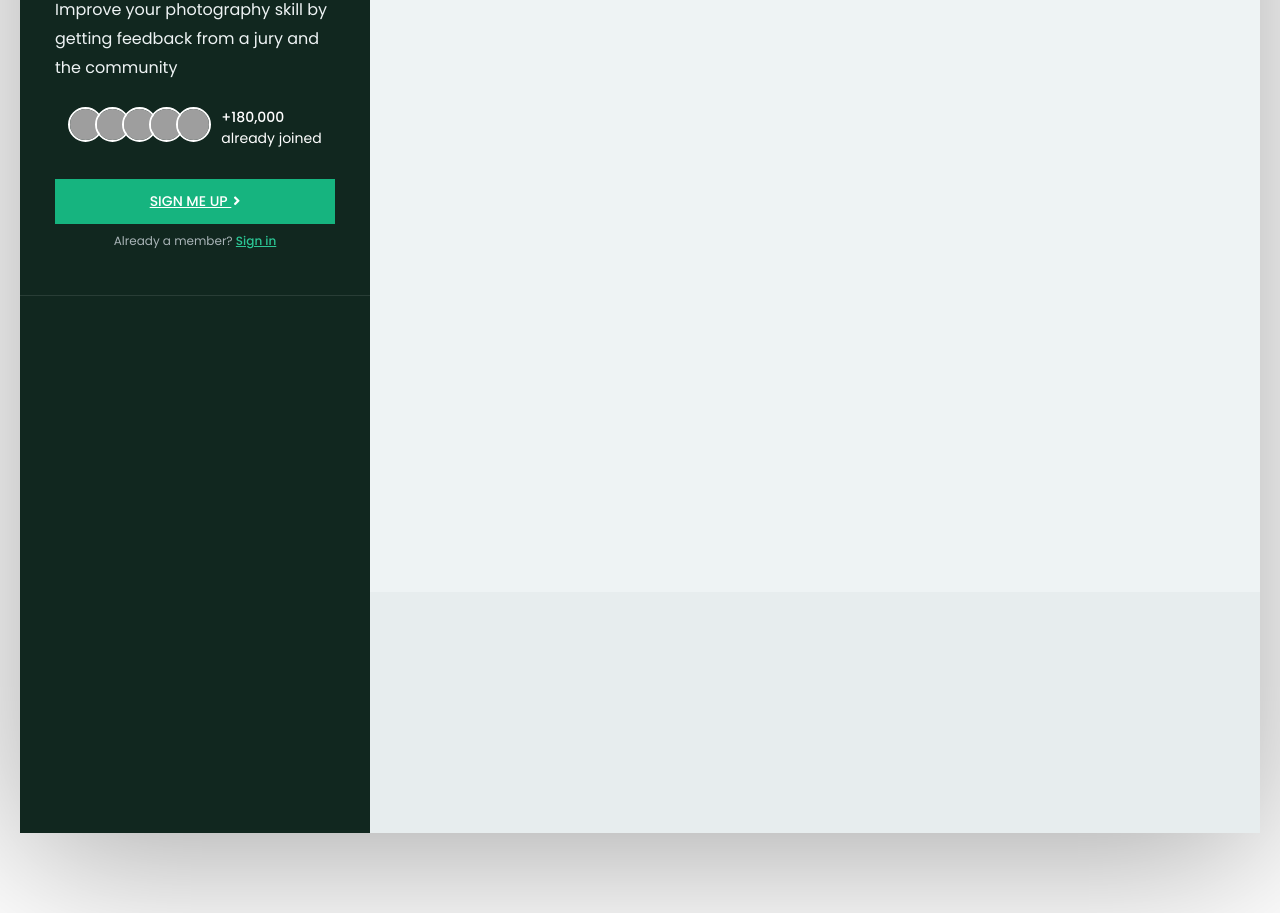
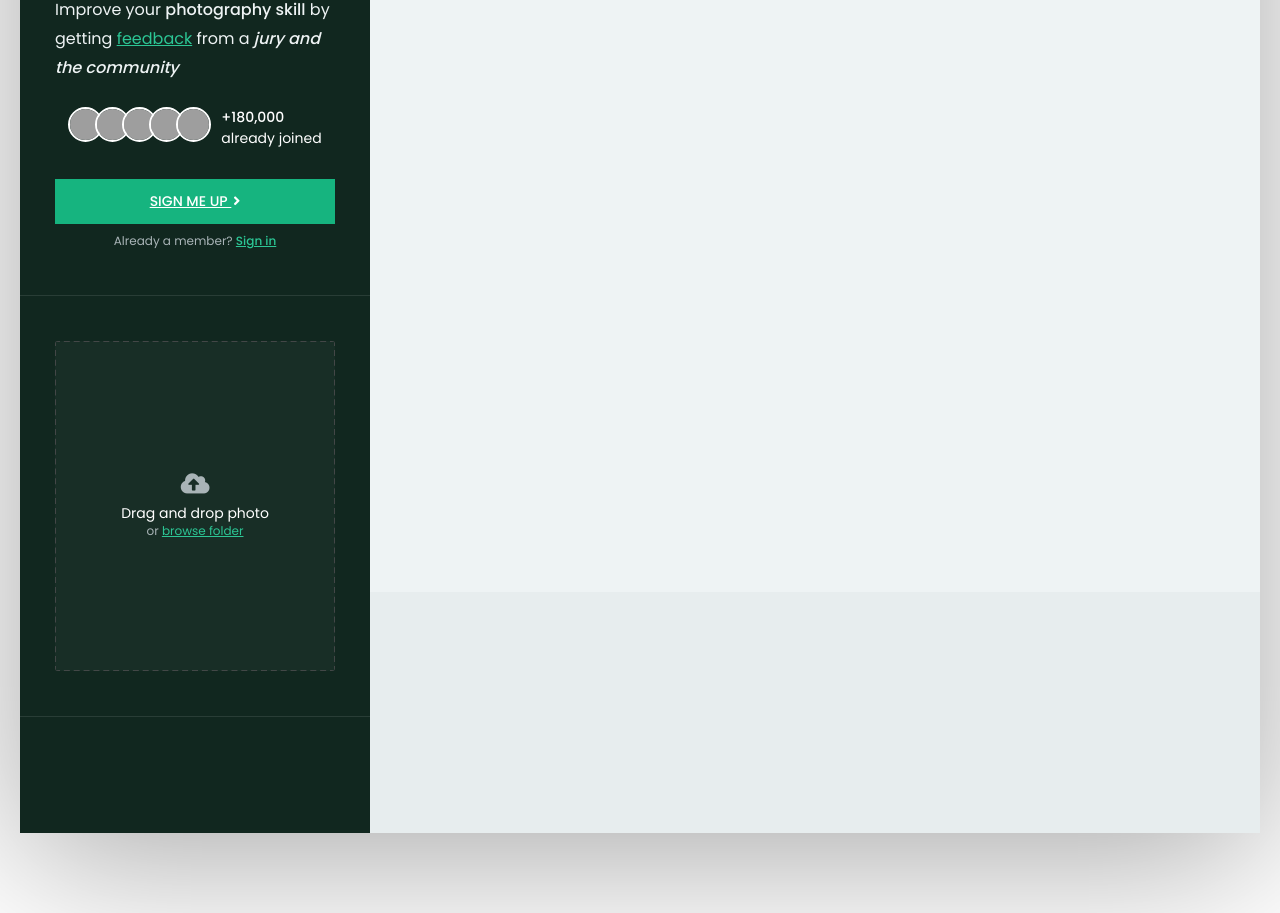
Before and after one commit to AliKhachab/PhotosApp, a website: page index.html in a window 1280 px wide. Shown: the part 277-1190 px from the top of the page. Drawn offline with Linux system fonts and the light colour scheme; grey boxes are pictures that could not be loaded.

Commit message:
upload and intro finished

```diff
--- a/index.html
+++ b/index.html
@@ -65,9 +65,9 @@
       </header>
       <div class="sidebar">
         <section class="intro">
-          <h1 class="first-heading">How good are your photos?</h1>
+          <h1 class="first-heading">How good are your <span class="u-italic u-accent u-bolder">photos?</span></h1>
           <p class="intro__text">
-            Improve your photography skill by getting feedback from a jury and the community
+            Improve your <span class="u-bold">photography skill</span> by getting <span class="u-accent u-underline">feedback</span> from a <span class="u-italic u-bold ">jury and the community</span>
           </p>
           <section class="social">
             <img
@@ -105,7 +105,14 @@
             <p class="auth__text">Already a member? <a href="#" class="auth__link">Sign in</a></p>
           </section>
         </section>
-        <section class="upload"></section>
+        <section class="upload">
+          <div class="upload__container">
+            <i class="fas fa-cloud-upload-alt upload__icon"></i>
+              <p class="upload__text">Drag and drop photo</p>
+              <p class="upload__alternative">or <span class="u-accent u-underline">browse folder</span></p>
+            </i>
+          </div>
+        </section>
         <footer class="footer"></footer>
       </div>
       <section class="gallery"></section>
--- a/main.scss
+++ b/main.scss
@@ -24,6 +24,7 @@ input {
   border: none;
 }
 
+
 button {
   border: none;
   background-color: initial;
@@ -39,10 +40,32 @@ a {
   text-decoration: underline;
 }
 
+/* UTILITY CLASSES */
+
+.u-italic {
+  font-style: italic
+}
+
+.u-accent {
+  color: $color-accent;
+}
+
+.u-underline {
+  text-decoration: underline;
+}
+
+.u-bold {
+  font-weight: 500;
+}
+
+.u-bolder {
+  font-weight: 700;
+}
+
 // BASE STYLES
 
 .page {
-  font-family: Poppins, sans-serif;
+  font-family: "Poppins", sans-serif;
   font-size: 14px;
   color: #fff;
   display: flex;
@@ -255,3 +278,54 @@ a {
   grid-column: 2 / 3;
   grid-row: 3 / 4;
 }
+
+.upload {
+  padding: 45px 35px;
+  border-bottom: 1px solid rgba(#fff, 0.1);
+  color: $color-grey-medium;
+
+  &__container {
+    background-color: rgba(#fff, 0.03);
+    height: 330px;
+    border-radius: 3px;
+    cursor: pointer;
+    display: flex;
+    flex-direction: column;
+    align-items: center;
+    justify-content: center;
+    transition: $ts;
+    position: relative;
+    overflow: hidden;
+
+    &:hover {
+      background-color: rgba(#fff, 0.06);
+    }
+
+    &::before {
+      border: 2px dashed #434747;
+      position: absolute;
+      content: '';
+      top: -1px;
+      bottom: -1px;
+      left: -1px;
+      right: -1px;
+    }
+  }
+
+
+
+  &__icon {
+    font-size: 23px;
+  }
+
+  &__text {
+    color: #fff;
+    margin-top: 8px;
+  }
+
+  &__alternative {
+    font-size: 12px;
+    margin-top: -2px;
+
+  }
+}
```
Also changed, not shown: style.css.
